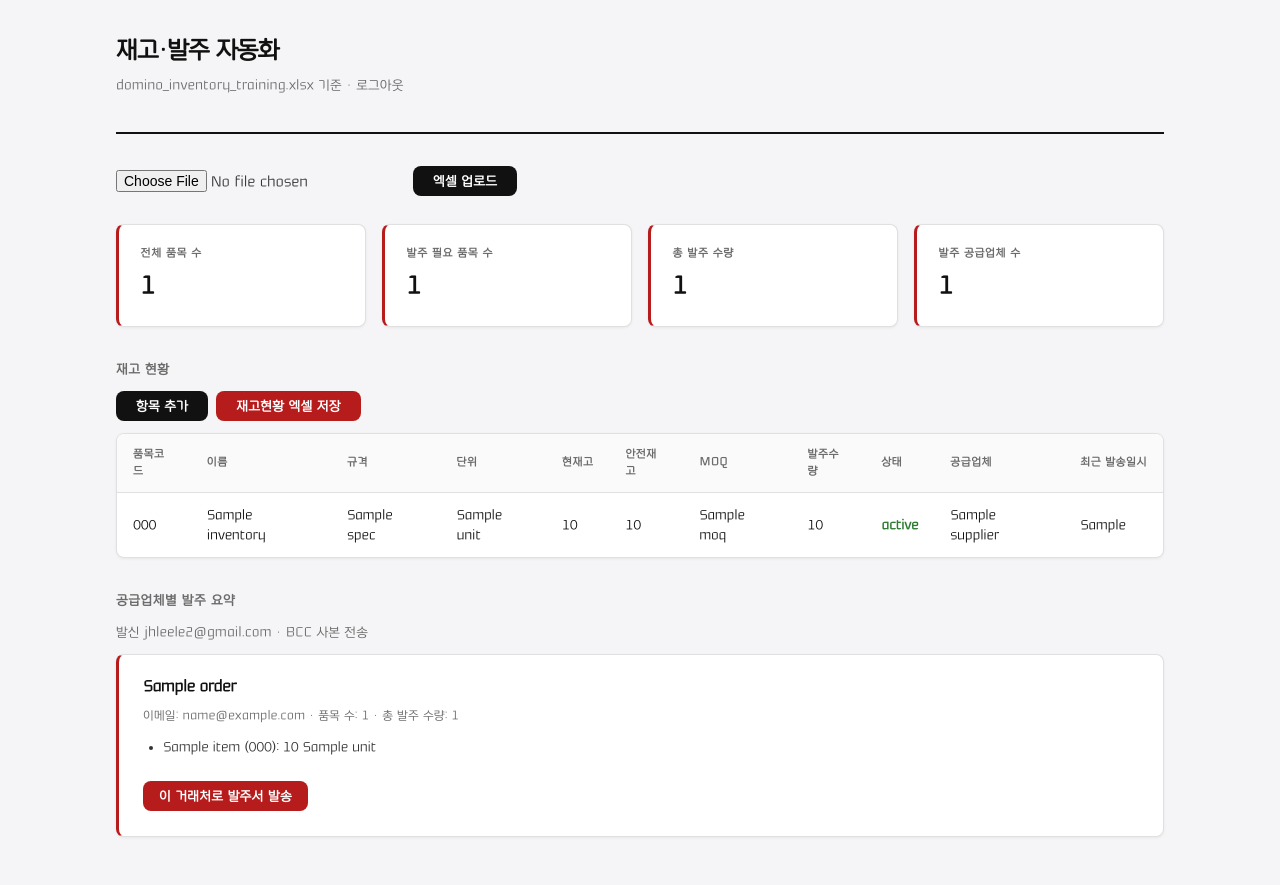
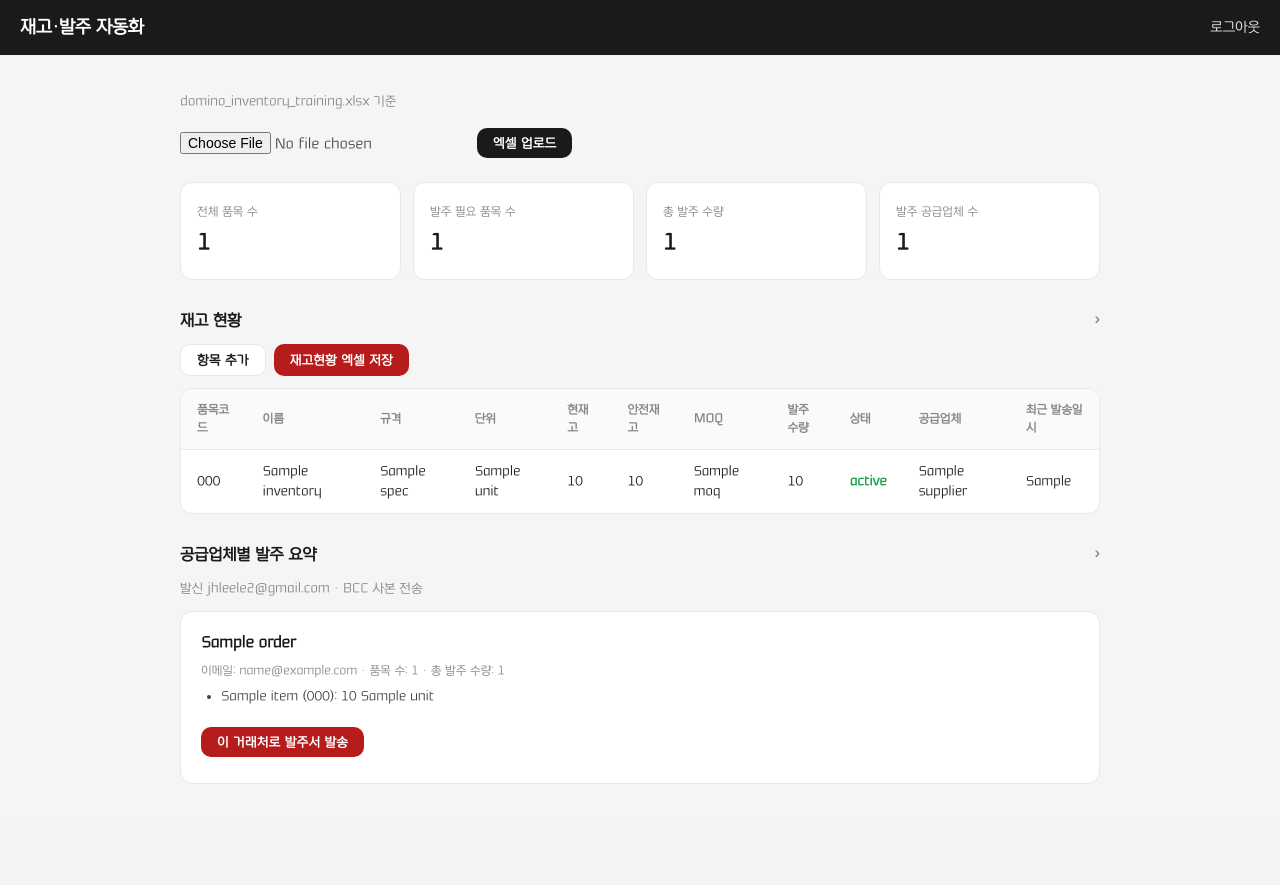
Before and after one commit to jhleele2/20260312, a Flask app: template templates/index.html in a window 1280 px wide. After the commit the page ends 757 px from the top, so only its background shows below. Run offline with Flask 2, Linux system fonts and the light colour scheme; the visitor is signed in with stand-in values (Sample User, id 1); the template is opened without the code that fills it: most values are stand-ins (such as "Sample title", 1, 10 or a date in 2020).

Commit message:
UI: card-app theme, black topbar, white cards
Made-with: Cursor

```diff
--- a/templates/index.html
+++ b/templates/index.html
@@ -13,163 +13,158 @@
       font-display: swap;
     }
     :root {
-      --bg: #f5f5f7;
+      --topbar: #1a1a1a;
+      --bg: #f5f5f5;
       --card: #ffffff;
-      --border: #e0e0e0;
-      --text: #111111;
-      --text-soft: #333333;
-      --muted: #6b6b6b;
-      --accent: #111111;
-      --accent-hover: #333333;
+      --border: #e8e8e8;
+      --text: #1a1a1a;
+      --text-soft: #444444;
+      --muted: #888888;
+      --link: #2563eb;
+      --link-hover: #1d4ed8;
       --primary: #b71c1c;
       --primary-hover: #8b0000;
-      --primary-thin: rgba(183, 28, 28, 0.08);
-      --success: #2e7d32;
-      --warn: #ed6c02;
+      --primary-thin: rgba(183, 28, 28, 0.06);
+      --success: #16a34a;
+      --warn: #ea580c;
       --error: #c62828;
-      --radius: 8px;
-      --radius-sm: 6px;
-      --shadow: 0 1px 3px rgba(0,0,0,0.06);
-      --shadow-hover: 0 2px 8px rgba(0,0,0,0.08);
+      --radius: 12px;
+      --radius-sm: 8px;
+      --radius-btn: 10px;
     }
     * { box-sizing: border-box; }
     body {
-      font-family: "Youandi Modern", "Pretendard", -apple-system, BlinkMacSystemFont, system-ui, "Apple SD Gothic Neo", "Noto Sans KR", sans-serif;
+      font-family: "Youandi Modern", -apple-system, BlinkMacSystemFont, system-ui, "Apple SD Gothic Neo", "Noto Sans KR", sans-serif;
       background: var(--bg);
       color: var(--text);
       margin: 0;
       padding: 0;
-      line-height: 1.55;
+      line-height: 1.5;
       min-height: 100vh;
       -webkit-font-smoothing: antialiased;
       letter-spacing: -0.01em;
     }
-    .page { padding: 2rem 2.25rem; max-width: 1120px; margin: 0 auto; }
-    .header {
+    .topbar {
+      background: var(--topbar);
+      color: #fff;
+      padding: 0.875rem 1.25rem;
       display: flex;
       align-items: center;
       justify-content: space-between;
-      flex-wrap: wrap;
-      gap: 1rem;
-      margin-bottom: 2rem;
-      padding-bottom: 1.5rem;
-      border-bottom: 2px solid var(--text);
     }
-    h1 { font-size: 1.5rem; margin: 0; font-weight: 700; color: var(--text); letter-spacing: -0.03em; }
-    h2 { font-size: 0.8125rem; font-weight: 600; margin: 2rem 0 0.75rem; color: var(--muted); letter-spacing: 0.04em; text-transform: uppercase; }
-    .path-hint { font-size: 0.8125rem; color: var(--muted); margin-top: 0.35rem; letter-spacing: 0.01em; }
-    .path-hint a { color: var(--muted); text-decoration: none; }
-    .path-hint a:hover { color: var(--primary); text-decoration: underline; }
-    .upload-bar { margin-bottom: 1.75rem; }
+    .topbar h1 { font-size: 1.125rem; font-weight: 700; margin: 0; letter-spacing: -0.02em; }
+    .topbar a { color: rgba(255,255,255,0.9); text-decoration: none; font-size: 0.875rem; }
+    .topbar a:hover { color: #fff; }
+    .page { padding: 1.5rem 1.25rem; max-width: 960px; margin: 0 auto; }
+    h2 {
+      font-size: 1rem; font-weight: 600; margin: 1.75rem 0 0.75rem; color: var(--text);
+      letter-spacing: -0.02em; display: flex; align-items: center; justify-content: space-between;
+    }
+    h2 .arrow { color: var(--muted); font-size: 0.875rem; }
+    .path-hint { font-size: 0.8125rem; color: var(--muted); margin-bottom: 1rem; }
+    .path-hint a { color: var(--link); text-decoration: none; }
+    .path-hint a:hover { text-decoration: underline; }
+    .upload-bar { margin-bottom: 1.5rem; }
     .upload-bar form { display: flex; gap: 0.5rem; align-items: center; flex-wrap: wrap; }
     .upload-bar input[type="file"] { font-size: 0.875rem; color: var(--text-soft); font-family: inherit; }
     .btn {
-      padding: 0.5rem 1.25rem;
+      padding: 0.5rem 1rem;
       font-size: 0.8125rem;
       font-weight: 600;
-      border: none;
-      border-radius: var(--radius);
+      border-radius: var(--radius-btn);
       cursor: pointer;
-      transition: background 0.2s, transform 0.05s;
+      transition: background 0.2s, border-color 0.2s;
       font-family: inherit;
-      letter-spacing: 0.02em;
+      letter-spacing: 0.01em;
     }
-    .upload-bar .btn { background: var(--accent); color: #fff; }
-    .upload-bar .btn:hover { background: var(--accent-hover); }
+    .btn-outline { background: #fff; color: var(--text); border: 1px solid var(--border); }
+    .btn-outline:hover { background: #f8f8f8; border-color: #ccc; }
+    .upload-bar .btn { background: var(--topbar); color: #fff; border: none; }
+    .upload-bar .btn:hover { background: #333; }
     .btn:active { transform: scale(0.98); }
     .btn-send {
       background: var(--primary);
       color: #fff;
+      border: none;
       margin-top: 0.75rem;
       padding: 0.5rem 1rem;
       font-size: 0.8125rem;
-      border-radius: var(--radius);
+      border-radius: var(--radius-btn);
     }
     .btn-send:hover { background: var(--primary-hover); }
     .error { color: var(--error); font-size: 0.875rem; margin: 0.5rem 0; font-weight: 500; }
     .summary {
       display: grid;
       grid-template-columns: repeat(4, 1fr);
-      gap: 1rem;
-      margin-bottom: 1.75rem;
+      gap: 0.75rem;
+      margin-bottom: 1.5rem;
     }
     @media (max-width: 640px) { .summary { grid-template-columns: repeat(2, 1fr); } }
     .summary .card {
       background: var(--card);
       border-radius: var(--radius);
-      padding: 1.25rem 1.35rem;
-      box-shadow: var(--shadow);
+      padding: 1.25rem 1rem;
       border: 1px solid var(--border);
-      border-left: 3px solid var(--primary);
-      transition: box-shadow 0.2s, border-color 0.2s;
     }
-    .summary .card:hover { box-shadow: var(--shadow-hover); border-left-color: var(--primary-hover); }
-    .summary .card .label { font-size: 0.6875rem; color: var(--muted); font-weight: 600; margin-bottom: 0.4rem; letter-spacing: 0.06em; text-transform: uppercase; }
-    .summary .card .value { font-size: 1.5rem; font-weight: 700; color: var(--text); letter-spacing: -0.03em; }
+    .summary .card .label { font-size: 0.75rem; color: var(--muted); margin-bottom: 0.35rem; }
+    .summary .card .value { font-size: 1.375rem; font-weight: 700; color: var(--text); letter-spacing: -0.03em; }
     .table-wrap {
       background: var(--card);
       border-radius: var(--radius);
-      box-shadow: var(--shadow);
       overflow: hidden;
       margin-bottom: 1.5rem;
       border: 1px solid var(--border);
     }
     table { width: 100%; border-collapse: collapse; font-size: 0.8125rem; }
     th, td { padding: 0.75rem 1rem; text-align: left; border-bottom: 1px solid var(--border); }
-    th { background: #fafafa; color: var(--muted); font-weight: 600; font-size: 0.6875rem; letter-spacing: 0.05em; text-transform: uppercase; }
+    th { background: #fafafa; color: var(--muted); font-weight: 600; font-size: 0.75rem; }
     tr:last-child td { border-bottom: none; }
-    tr:hover td { background: var(--primary-thin); }
+    tr:hover td { background: #fafafa; }
     .status-ok { color: var(--success); font-weight: 600; }
     .status-warn { color: var(--warn); font-weight: 600; }
-    .orders-section { margin-top: 2rem; }
+    .orders-section { margin-top: 1.75rem; }
     .order-block {
       background: var(--card);
       border-radius: var(--radius);
-      padding: 1.25rem 1.5rem;
-      margin-bottom: 1rem;
-      box-shadow: var(--shadow);
+      padding: 1.25rem 1.25rem;
+      margin-bottom: 0.75rem;
       border: 1px solid var(--border);
-      border-left: 3px solid var(--primary);
-      transition: box-shadow 0.2s;
     }
-    .order-block:hover { box-shadow: var(--shadow-hover); }
-    .order-block h3 { margin: 0 0 0.5rem; font-size: 0.9375rem; font-weight: 700; color: var(--text); letter-spacing: -0.02em; }
-    .order-block .meta { font-size: 0.75rem; color: var(--muted); margin-bottom: 0.75rem; line-height: 1.5; letter-spacing: 0.01em; }
-    .order-block ul { margin: 0 0 0.75rem; padding-left: 1.25rem; color: var(--text-soft); font-size: 0.8125rem; }
+    .order-block h3 { margin: 0 0 0.5rem; font-size: 0.9375rem; font-weight: 700; color: var(--text); }
+    .order-block .meta { font-size: 0.75rem; color: var(--muted); margin-bottom: 0.5rem; line-height: 1.45; }
+    .order-block ul { margin: 0 0 0.5rem; padding-left: 1.25rem; color: var(--text-soft); font-size: 0.8125rem; }
     td.editable-qty { cursor: pointer; min-width: 3.5rem; }
     td.editable-qty:hover { background: var(--primary-thin) !important; }
     td.editable-qty input {
       width: 100%; max-width: 4rem; padding: 0.35rem 0.5rem; font-size: inherit;
-      background: var(--card); border: 2px solid var(--primary); color: var(--text);
+      background: #fff; border: 1px solid var(--primary); color: var(--text);
       border-radius: var(--radius-sm); font-family: inherit; font-weight: 500;
     }
-    .send-result-one { font-size: 0.75rem; color: var(--muted); margin-top: 0.25rem; letter-spacing: 0.01em; }
-    .btn-add-item { background: var(--accent); color: #fff; border-radius: var(--radius); }
-    .btn-add-item:hover { background: var(--accent-hover); }
-    .btn-export-excel { background: var(--primary); color: #fff; border-radius: var(--radius); }
+    .send-result-one { font-size: 0.75rem; color: var(--muted); margin-top: 0.25rem; }
+    .btn-add-item { background: #fff; color: var(--text); border: 1px solid var(--border); }
+    .btn-add-item:hover { background: #f8f8f8; border-color: #ccc; }
+    .btn-export-excel { background: var(--primary); color: #fff; border: none; }
     .btn-export-excel:hover { background: var(--primary-hover); }
-    .modal { position: fixed; left: 0; top: 0; right: 0; bottom: 0; background: rgba(0,0,0,0.45); z-index: 1000; display: flex; align-items: center; justify-content: center; padding: 1rem; }
-    .modal-content { background: var(--card); border-radius: var(--radius); padding: 1.5rem; max-width: 480px; width: 100%; box-shadow: 0 4px 24px rgba(0,0,0,0.15); border: 1px solid var(--border); }
-    .modal-content h3 { font-size: 1.0625rem; margin-bottom: 1rem; font-weight: 700; letter-spacing: -0.02em; }
+    .modal { position: fixed; left: 0; top: 0; right: 0; bottom: 0; background: rgba(0,0,0,0.4); z-index: 1000; display: flex; align-items: center; justify-content: center; padding: 1rem; }
+    .modal-content { background: var(--card); border-radius: var(--radius); padding: 1.5rem; max-width: 440px; width: 100%; border: 1px solid var(--border); }
+    .modal-content h3 { font-size: 1rem; margin-bottom: 1rem; font-weight: 700; }
     .form-grid { display: grid; grid-template-columns: 110px 1fr; gap: 0.5rem 1rem; align-items: center; margin-bottom: 1rem; font-size: 0.8125rem; }
     .form-grid label { color: var(--text-soft); font-weight: 500; }
     .form-grid input { padding: 0.5rem 0.6rem; border: 1px solid var(--border); border-radius: var(--radius-sm); font-family: inherit; }
     .modal-actions { display: flex; gap: 0.5rem; justify-content: flex-end; margin-top: 1rem; }
-    .btn-modal-cancel { background: #eee; color: var(--text); border-radius: var(--radius); }
-    .btn-modal-cancel:hover { background: #e0e0e0; }
-    .modal-actions .btn-primary { background: var(--primary); color: #fff; border-radius: var(--radius); }
+    .btn-modal-cancel { background: #fff; color: var(--text); border: 1px solid var(--border); border-radius: var(--radius-btn); }
+    .btn-modal-cancel:hover { background: #f5f5f5; }
+    .modal-actions .btn-primary { background: var(--primary); color: #fff; border: none; border-radius: var(--radius-btn); }
     .modal-actions .btn-primary:hover { background: var(--primary-hover); }
   </style>
 </head>
 <body>
+  <header class="topbar">
+    <h1>재고·발주 자동화</h1>
+    <a href="{{ url_for('logout') }}">로그아웃</a>
+  </header>
   <div class="page">
-  <div class="header">
-    <div>
-      <h1>재고·발주 자동화</h1>
-      <p class="path-hint">domino_inventory_training.xlsx 기준 · <a href="{{ url_for('logout') }}">로그아웃</a></p>
-    </div>
-  </div>
-
+  <p class="path-hint">domino_inventory_training.xlsx 기준</p>
   <div class="upload-bar">
     <form action="{{ url_for('upload') }}" method="post" enctype="multipart/form-data" style="display:flex; gap:0.5rem; align-items:center;">
       <input type="file" name="excel" accept=".xlsx,.xls" required>
@@ -190,7 +185,7 @@
   </div>
   {% endif %}
 
-  <h2>재고 현황</h2>
+  <h2>재고 현황 <span class="arrow">›</span></h2>
   {% if read_only_deploy %}
   <p class="path-hint" style="margin-bottom: 0.5rem;">배포 환경: 수량 수정은 세션에 저장되며, 화면과 <strong>메일 발송 시 반영</strong>됩니다.</p>
   {% endif %}
@@ -251,7 +246,7 @@
   </div>
 
   <div class="orders-section">
-    <h2>공급업체별 발주 요약</h2>
+    <h2>공급업체별 발주 요약 <span class="arrow">›</span></h2>
     <p class="path-hint" style="margin-bottom: 0.75rem;">발신 jhleele2@gmail.com · BCC 사본 전송</p>
     {% for order in orders %}
     <div class="order-block" data-supplier-index="{{ loop.index0 }}">
```
Also changed, not shown: templates/login.html (+32 -26 lines).
